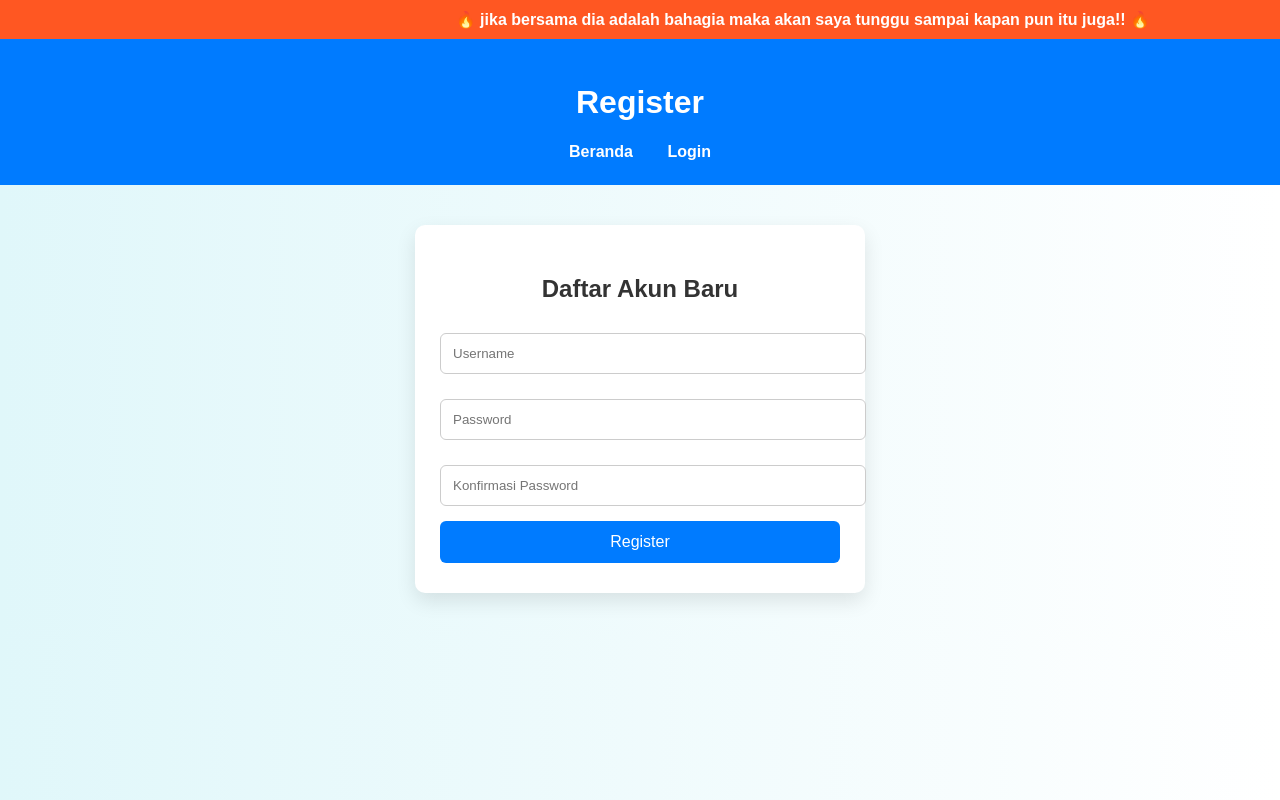
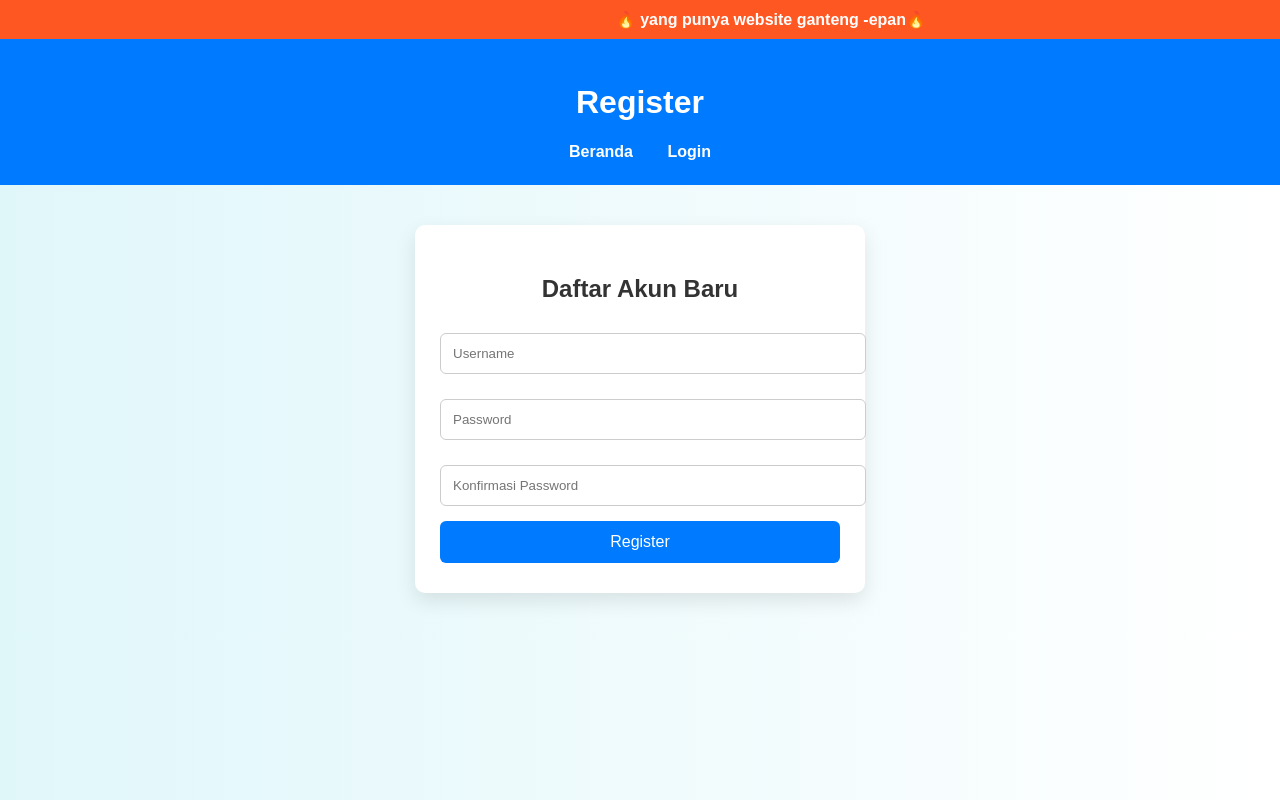
Before and after one commit to akuntugas1/EpanLogin, a plain HTML site: page register.html in a window 1280 px wide. Drawn offline with Linux system fonts and the light colour scheme.

Commit message:
Update register.html

```diff
--- a/register.html
+++ b/register.html
@@ -140,7 +140,7 @@
 <body>
 
   <div class="marquee">
-    <span>🔥 jika bersama dia adalah bahagia maka akan saya tunggu sampai kapan pun itu juga!! 🔥</span>
+    <span>🔥 yang punya website ganteng  -epan🔥</span>
   </div>
 
   <header>
```
